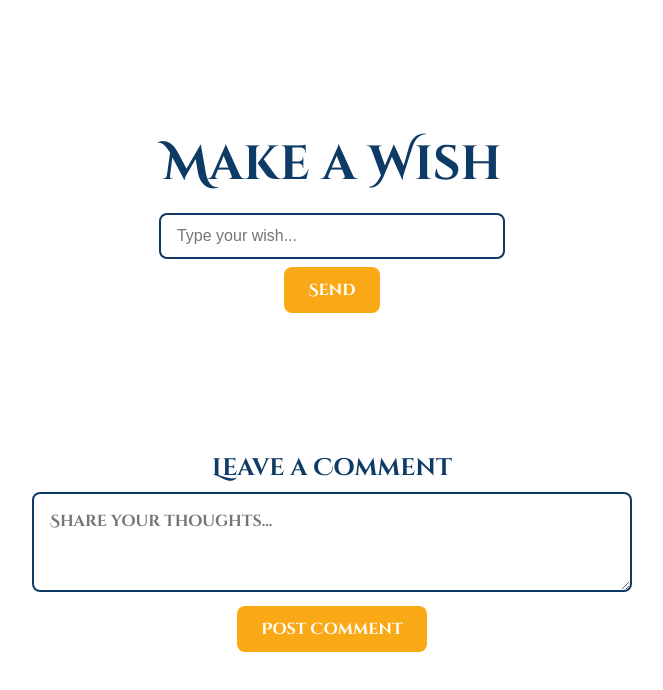
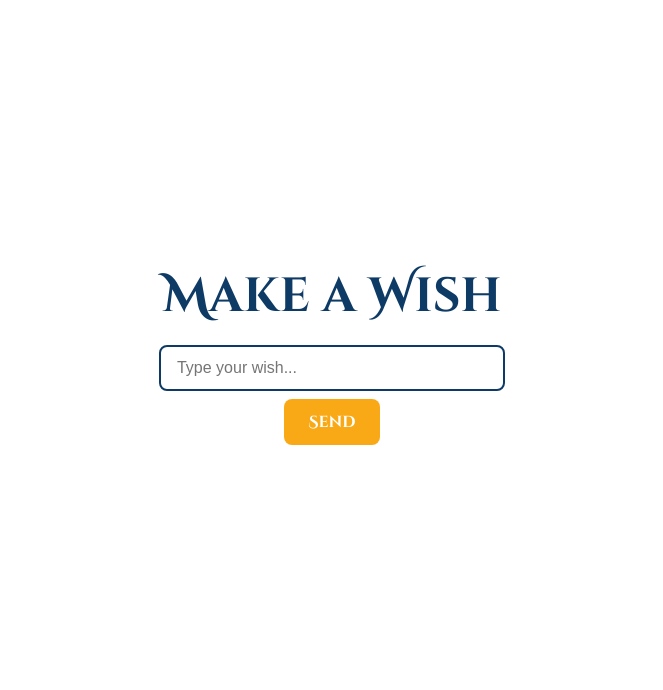
Before and after one commit to SEUNGHYUN0122/ysh0122, a plain HTML site: page index.html in a window 1280 px wide. Shown: the whole page, without its empty margins (308-971 px from the left). Drawn offline with Linux system fonts and the light colour scheme.

Commit message:
index.html

```diff
--- a/index.html
+++ b/index.html
@@ -88,35 +88,6 @@
       100% { bottom: 100vh; transform: translateX(-50%) rotate(0deg); opacity: 0; }
     }
 
-    #comments {
-      margin-top: 3rem;
-      max-width: 600px;
-      width: 100%;
-    }
-
-    textarea {
-      width: 100%;
-      height: 100px;
-      padding: 1rem;
-      border: 2px solid var(--primary);
-      border-radius: 0.5rem;
-      font-family: inherit;
-      font-size: 1rem;
-      margin-bottom: 0.5rem;
-    }
-
-    .comment-list {
-      margin-top: 1rem;
-      text-align: left;
-    }
-
-    .comment-item {
-      background: #f0f0f0;
-      padding: 0.75rem;
-      margin-bottom: 0.5rem;
-      border-radius: 0.5rem;
-    }
-
     @media (max-width: 600px) {
       .letter { font-size: 2.5rem; }
     }
@@ -133,13 +104,6 @@
   <div id="message">If you believe, the universe will move for your wish.</div>
 
   <div id="letter" class="letter">📜</div>
-
-  <div id="comments">
-    <h2 style="margin-bottom: 0.5rem;">Leave a Comment</h2>
-    <textarea id="commentInput" placeholder="Share your thoughts..."></textarea>
-    <button onclick="addComment()">Post Comment</button>
-    <div class="comment-list" id="commentList"></div>
-  </div>
 
   <script>
     const form    = document.getElementById("wishForm");
@@ -160,19 +124,6 @@
         { once: true }
       );
     });
-
-    function addComment() {
-      const commentInput = document.getElementById("commentInput");
-      const commentList = document.getElementById("commentList");
-      const comment = commentInput.value.trim();
-      if (comment) {
-        const div = document.createElement("div");
-        div.className = "comment-item";
-        div.textContent = comment;
-        commentList.prepend(div);
-        commentInput.value = "";
-      }
-    }
   </script>
 </body>
 </html>
```
